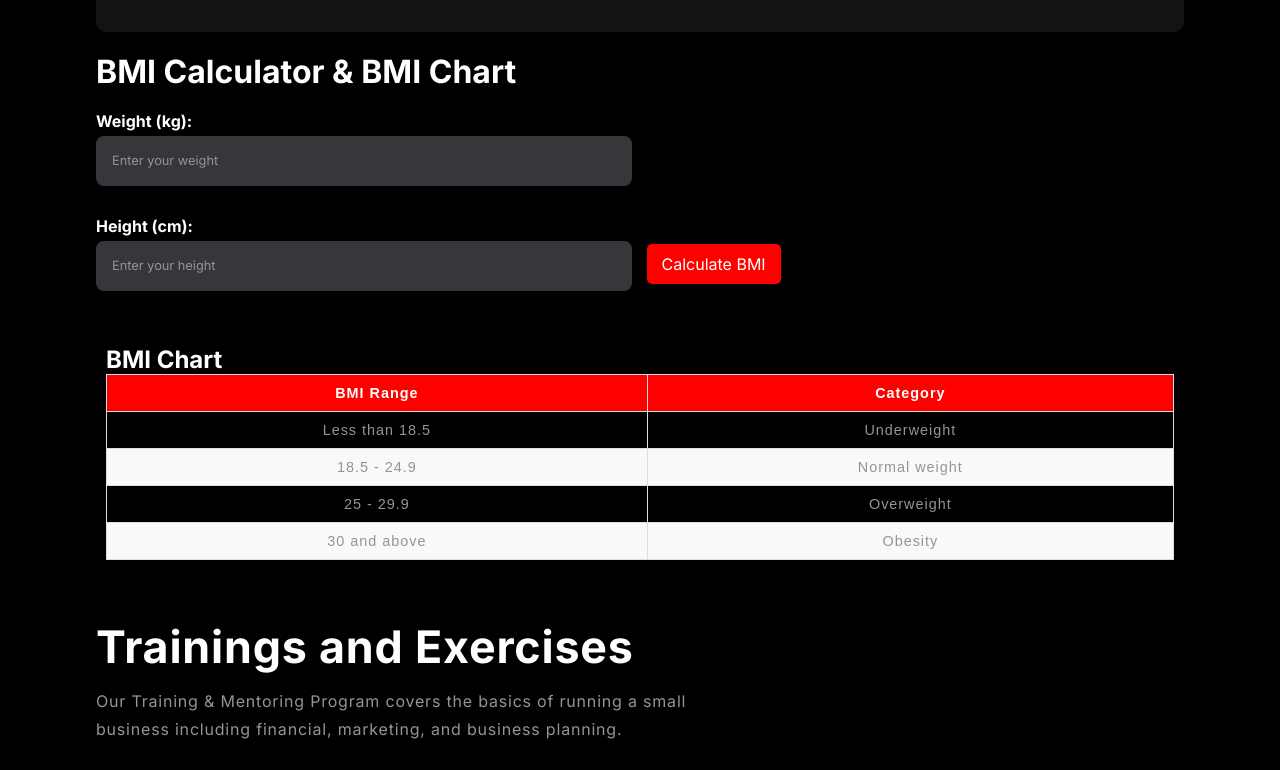
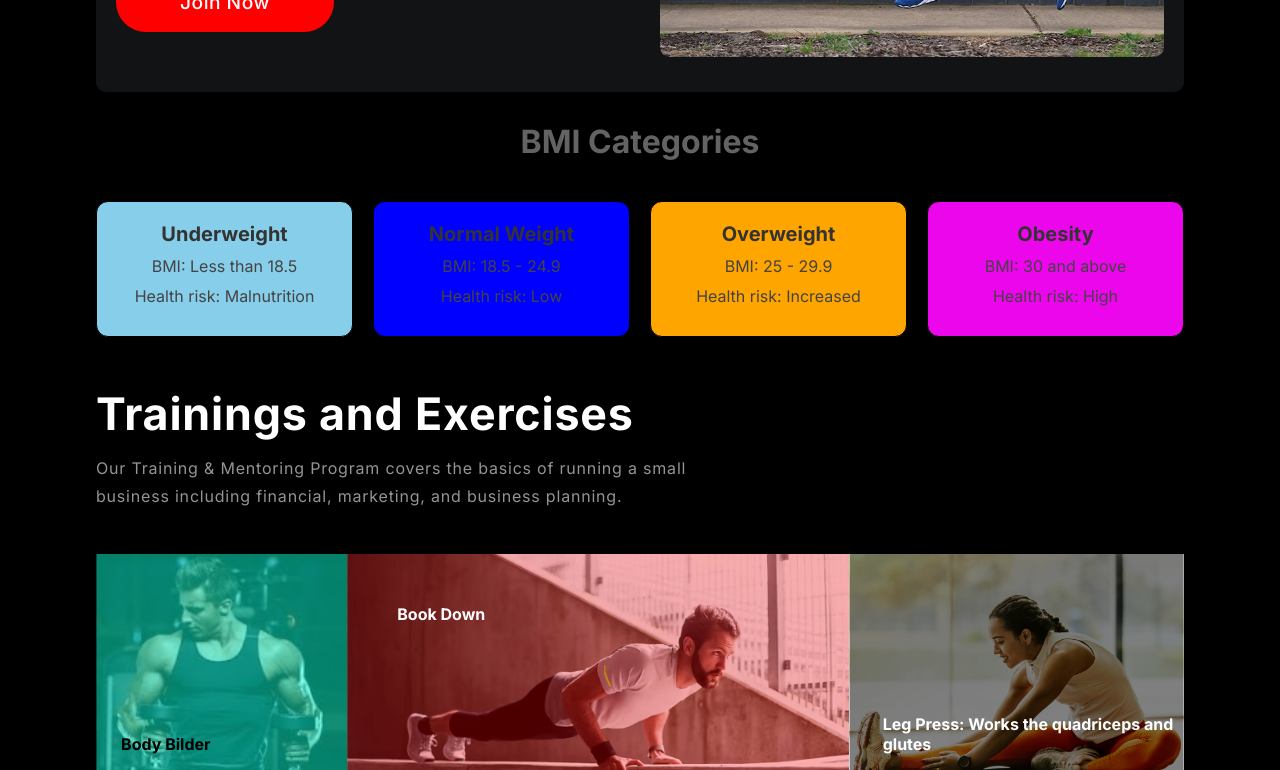
Before and after one commit to wptasmina/gime-website, a plain HTML site: page index.html in a window 1280 px wide. Shown: the part 1733-2503 px from the top of the page. Drawn offline with Linux system fonts and the light colour scheme; a web font is replaced by a local one.

Commit message:
Add files via upload

```diff
--- a/assets/css/style.css
+++ b/assets/css/style.css
@@ -317,79 +317,60 @@ main, footer{
 }
 
 /* BMI Chart EXTRA  */
-.bmi-Chart{
-    color: white;
-    margin-bottom: 20px;
-    margin-top: 20px;
+h1 {
+    margin-top: 30px;
+    text-align: center;
+    margin-bottom: 10px;
+    color: #646363;
   }
 
-  label {
-    display: block;
-    margin: 10px 0 5px;
-    font-weight: bold;
-  }
-  label{
-    color: white;
+  .cards {
+    display: grid;
+    grid-template-columns: repeat(auto-fit, minmax(250px, 1fr));
+    gap: 20px;
   }
 
-  input {
-    width: calc(100% - 20px);
-    padding: 10px;
-    margin-bottom: 15px;
-    border: 1px solid #ccc;
-    border-radius: 5px;
+  .card {
+    background: #ffffff;
+    border-radius: 12px;
+    box-shadow: 0 4px 10px rgba(0, 0, 0, 0.1);
+    text-align: center;
+    padding: 20px;
+    transition: transform 0.2s ease, box-shadow 0.2s ease;
   }
 
-  button {
-    padding: 10px 15px;
-    background: red;;
-    color: white;
-    border: none;
-    border-radius: 5px;
-    cursor: pointer;
-    font-size: 16px;
+  .card:hover {
+    transform: translateY(-5px);
+    box-shadow: 0 6px 15px rgba(0, 0, 0, 0.2);
   }
 
-  button:hover {
-    background: #057e0b;
+  .card h2 {
+    margin: 0;
+    font-size: 20px;
+    color: #333;
   }
 
-  .result {
-    margin: 15px 0;
-    font-size: 18px;
-    font-weight: bold;
+  .card p {
+    margin: 10px 0;
+    font-size: 16px;
+    color: #444343;
   }
 
-  .chart {
-    padding: 10px;
+
+  .card.underweight {
+    background-color: skyblue; /* Light blue */
   }
 
-  .chart table {
-    width: 100%;
-    border-collapse: collapse;
+  .card.normal {
+    background-color: blue; /* Light green */
   }
 
-  .chart th, .chart td {
-    padding: 10px;
-    border: 1px solid #ddd;
-    text-align: center;
+  .card.overweight {
+    background-color: orange; /* Gold */
   }
 
-  .chart th {
-    background: red;
-    color: white;
-  }
-
-.chart th:hover {
-    background: #057e0b;
-  }
-
-  .chart tr:nth-child(even) {
-    background-color: #f9f9f9;
-  }
-
-  .chart tr:hover {
-    background-color: #f1f1f1;
+  .card.obesity {
+    background-color: rgb(236, 6, 236); /* Light red */
   }
 
     /* Traning and Exercise section  */
--- a/index.html
+++ b/index.html
@@ -113,48 +113,30 @@
 
          <!--BMI Calculator & BMI Chart -->
          <div class="container">
-            <h1 class="bmi-Chart">BMI Calculator & BMI Chart</h1>
-            <form id="bmiForm">
-              <label for="weight">Weight (kg):</label>
-              <input type="number" id="weight" placeholder="Enter your weight" required>
-
-              <label for="height">Height (cm):</label>
-              <input type="number" id="height" placeholder="Enter your height" required>
-
-              <button type="submit">Calculate BMI</button>
-            </form>
-            <div class="result" id="bmiResult"></div>
-            <div class="chart">
-              <h2>BMI Chart</h2>
-              <table>
-                <thead>
-                  <tr>
-                    <th>BMI Range</th>
-                    <th>Category</th>
-                  </tr>
-                </thead>
-                <tbody>
-                  <tr>
-                    <td>Less than 18.5</td>
-                    <td>Underweight</td>
-                  </tr>
-                  <tr>
-                    <td>18.5 - 24.9</td>
-                    <td>Normal weight</td>
-                  </tr>
-                  <tr>
-                    <td>25 - 29.9</td>
-                    <td>Overweight</td>
-                  </tr>
-                  <tr>
-                    <td>30 and above</td>
-                    <td>Obesity</td>
-                  </tr>
-                </tbody>
-              </table>
+            <h1 class="bmi-text">BMI Categories</h1>
+            <div class="cards">
+              <div class="card underweight">
+                <h2>Underweight</h2>
+                <p>BMI: Less than 18.5</p>
+                <p>Health risk: Malnutrition</p>
+              </div>
+              <div class="card normal">
+                <h2>Normal Weight</h2>
+                <p>BMI: 18.5 - 24.9</p>
+                <p>Health risk: Low</p>
+              </div>
+              <div class="card overweight">
+                <h2>Overweight</h2>
+                <p>BMI: 25 - 29.9</p>
+                <p>Health risk: Increased</p>
+              </div>
+              <div class="card obesity">
+                <h2>Obesity</h2>
+                <p>BMI: 30 and above</p>
+                <p>Health risk: High</p>
+              </div>
             </div>
           </div>
-
          <!-- Traning and Exercise  -->
            <section id="exercise">
             <div class="container">
```
